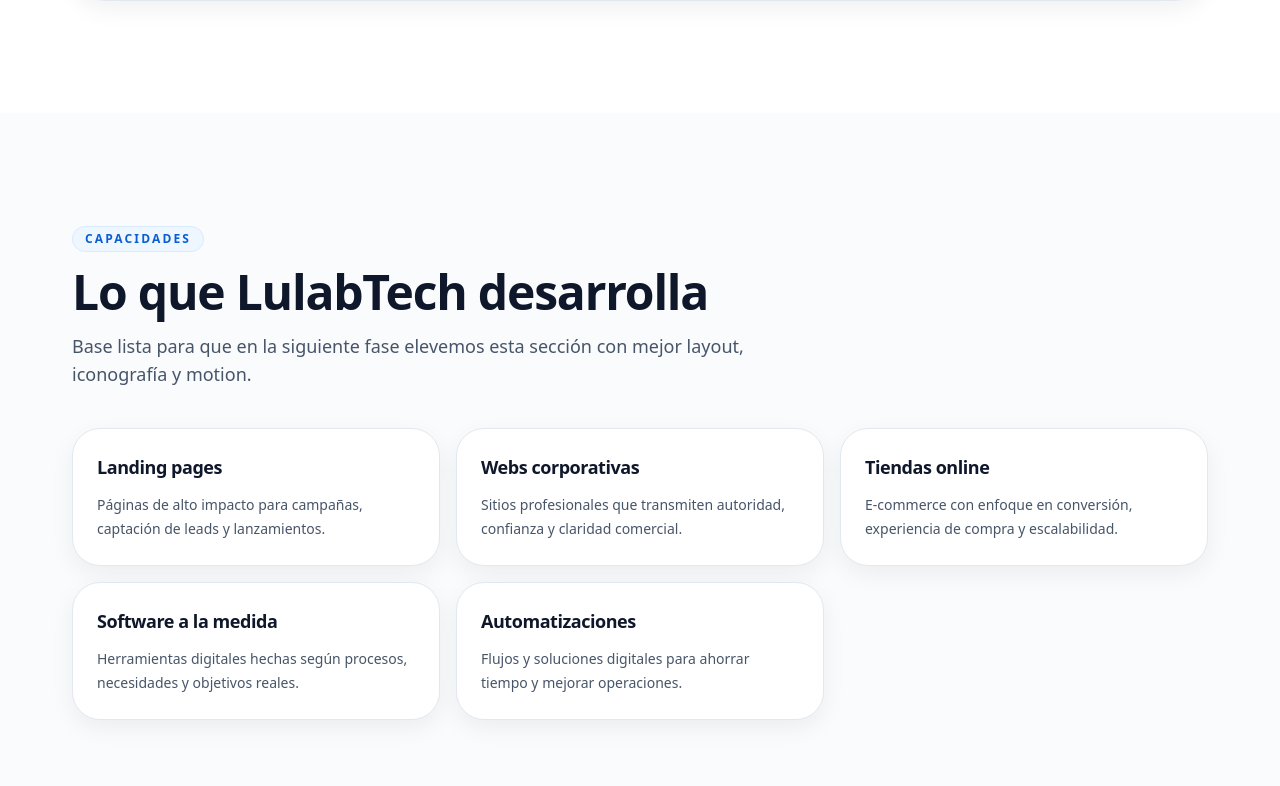
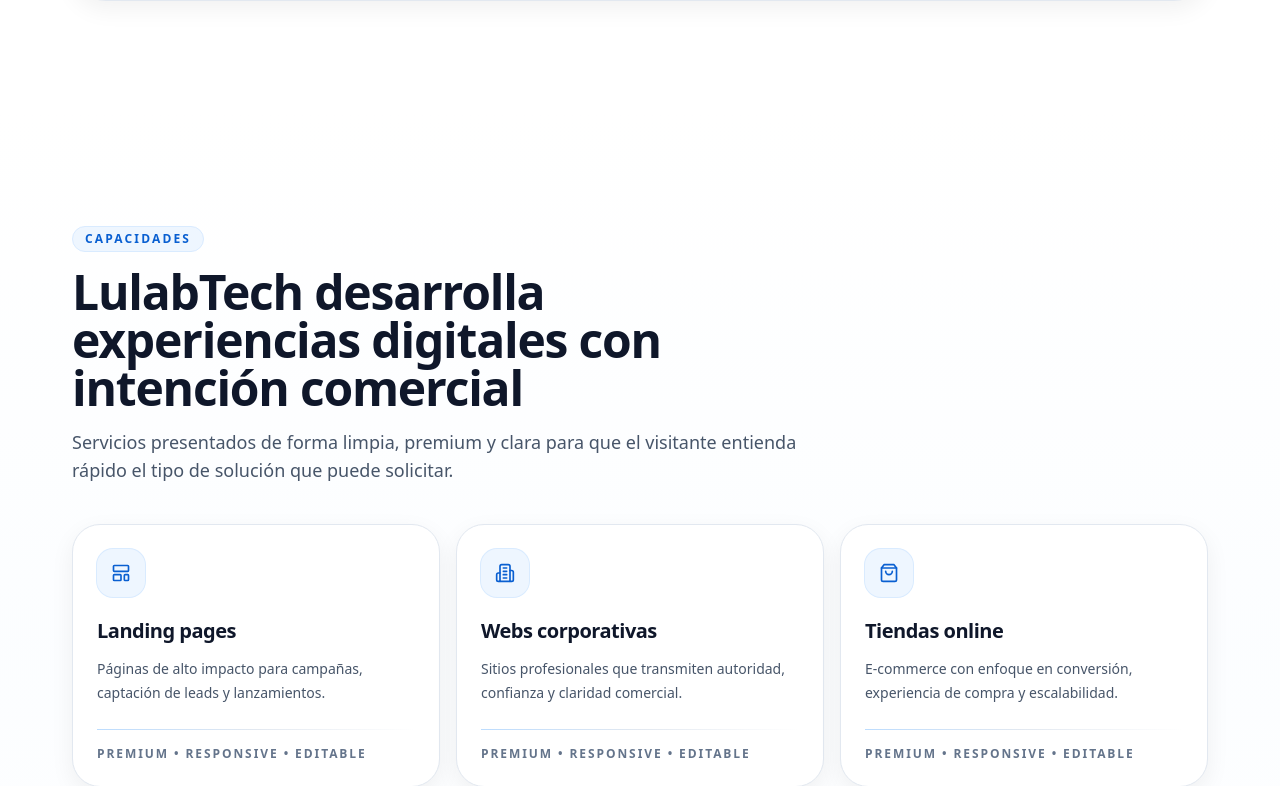
Before and after one commit to lulabtechnology/Lulabtech, a Next.js app: page / in a window 1280 px wide. Shown: the part 3965-4751 px from the top of the page. Built offline with nearby package versions, Linux system fonts and the light colour scheme; no server answers.

Commit message:
Update services.tsx

```diff
--- a/components/sections/services.tsx
+++ b/components/sections/services.tsx
@@ -1,25 +1,62 @@
+import {
+  Bot,
+  Building2,
+  LayoutTemplate,
+  ShoppingBag,
+  Workflow
+} from "lucide-react";
 import { servicesData } from "@/data/services";
 import { NAV_ANCHORS } from "@/lib/constants";
 import { SectionShell } from "@/components/layout/section-shell";
+import { Reveal } from "@/components/motion/reveal";
+import { Stagger } from "@/components/motion/stagger";
+import { IconBox } from "@/components/ui/icon-box";
 import { SectionHeading } from "@/components/ui/section-heading";
+
+const serviceIcons = [
+  LayoutTemplate,
+  Building2,
+  ShoppingBag,
+  Workflow,
+  Bot
+];
 
 export function ServicesSection() {
   return (
-    <SectionShell id={NAV_ANCHORS.services} className="bg-slate-50/70">
-      <SectionHeading
-        eyebrow="Capacidades"
-        title="Lo que LulabTech desarrolla"
-        description="Base lista para que en la siguiente fase elevemos esta sección con mejor layout, iconografía y motion."
-      />
+    <SectionShell
+      id={NAV_ANCHORS.services}
+      className="overflow-hidden bg-gradient-to-b from-white via-brand-50/20 to-white"
+    >
+      <Reveal>
+        <SectionHeading
+          eyebrow="Capacidades"
+          title="LulabTech desarrolla experiencias digitales con intención comercial"
+          description="Servicios presentados de forma limpia, premium y clara para que el visitante entienda rápido el tipo de solución que puede solicitar."
+        />
+      </Reveal>
 
-      <div className="mt-10 grid gap-4 md:grid-cols-2 xl:grid-cols-3">
-        {servicesData.map((service) => (
-          <div key={service.title} className="surface-card p-6">
-            <h3 className="text-lg font-semibold text-ink-900">{service.title}</h3>
-            <p className="mt-3 text-sm leading-6 text-ink-600">{service.description}</p>
-          </div>
-        ))}
-      </div>
+      <Stagger className="mt-10 grid gap-4 md:grid-cols-2 xl:grid-cols-3">
+        {servicesData.map((service, index) => {
+          const Icon = serviceIcons[index % serviceIcons.length];
+
+          return (
+            <div
+              key={service.title}
+              className="group rounded-[28px] border border-slate-200 bg-white p-6 shadow-soft transition duration-300 hover:-translate-y-1 hover:shadow-elevated"
+            >
+              <IconBox icon={Icon} className="transition group-hover:scale-105" />
+              <h3 className="mt-5 text-xl font-semibold text-ink-900">{service.title}</h3>
+              <p className="mt-3 text-sm leading-6 text-ink-600">{service.description}</p>
+
+              <div className="mt-6 h-px w-full bg-gradient-to-r from-brand-200 via-slate-200 to-transparent" />
+
+              <p className="mt-4 text-xs font-semibold uppercase tracking-[0.16em] text-ink-500">
+                Premium • responsive • editable
+              </p>
+            </div>
+          );
+        })}
+      </Stagger>
     </SectionShell>
   );
 }
```
